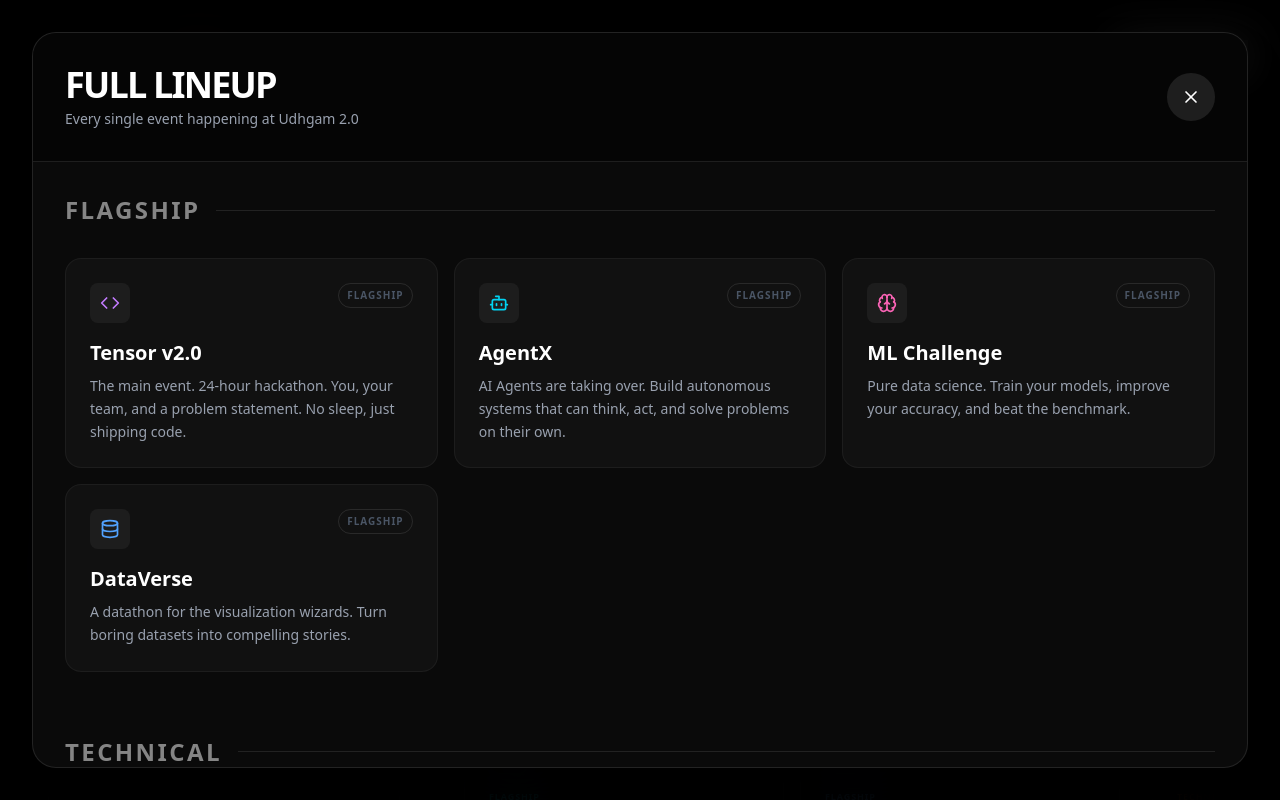
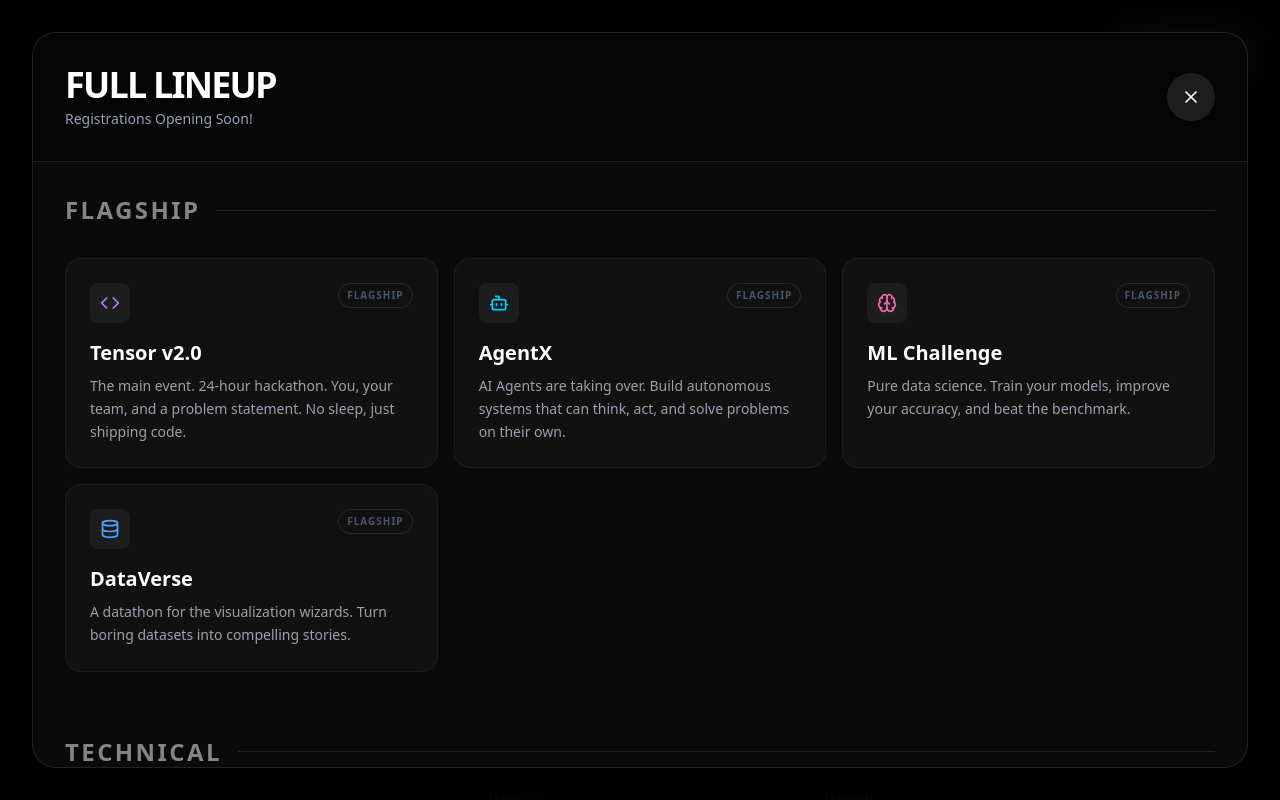
Before and after one commit to dhruval30/udhgam2.0, a React (Vite) app: page / in a window 1280 px wide. Both pictures are taken after a click on the button 1212 px from the left and 1826 px from the top of the page. Shown: the part 1426-2226 px from the top of the page. Built offline with nearby package versions, Linux system fonts and the light colour scheme; no server answers.

Commit message:
chore: content update

```diff
--- a/src/components/AgendaSection.jsx
+++ b/src/components/AgendaSection.jsx
@@ -142,7 +142,7 @@ import React, { useEffect, useRef, useState } from 'react';
                       </span>
                   </h2>
                   <p className="text-lg text-gray-400 mt-6 font-medium leading-relaxed">
-                     We have packed the schedule. From hard-core coding to neon painting, pick your vibe.
+                     The wait is finally over! We have curated some really cool and challenging contests for you. From tech heavy contests to fun filled activities, there's something for everyone.
                   </p>
               </div>
 
@@ -273,7 +273,7 @@ import React, { useEffect, useRef, useState } from 'react';
                   <div className="flex items-center justify-between p-6 md:p-8 border-b border-white/10 bg-black/50">
                       <div>
                           <h2 className="text-2xl md:text-4xl font-black uppercase tracking-tighter">Full Lineup</h2>
-                          <p className="text-xs md:text-sm text-gray-400 mt-1">Every single event happening at Udhgam 2.0</p>
+                          <p className="text-xs md:text-sm text-gray-400 mt-1">Registrations Opening Soon!</p>
                       </div>
                       <button
                           onClick={() => setIsModalOpen(false)}
```
